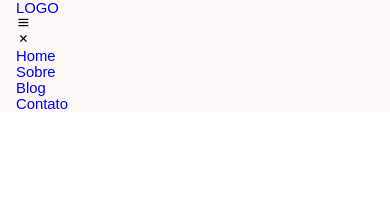
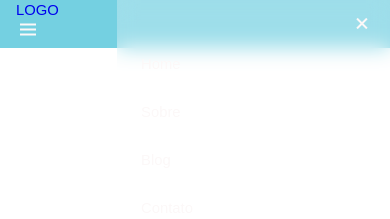
Before and after one commit to JudisP/ladingPage-NitrogenioCafe, a plain HTML site: page index.html in a window 390 px wide. Drawn offline with nearby package versions, Linux system fonts and the light colour scheme; files whose address does not match are found by name.

Commit message:
Update CSS

```diff
--- a/css/styles.css
+++ b/css/styles.css
@@ -3,9 +3,9 @@
     --header-height: 3rem;
 
     --first-color: #74d0e1;
-    --first-color: #C1576A;
-    --first-color: #A83E51;
-    --first-color: #FCF8F8;
+    --first-color-dark: #C1576A;
+    --first-color-darken: #A83E51;
+    --white-color: #FCF8F8;
 
     --body-font: 'Poppins', sans-serif;
     --big-font-size: 2.5rem;
@@ -70,3 +70,49 @@ img{
     z-index: var(--z-fixed);
     background-color: var(--first-color);
 }
+
+.nav{
+    height: var(--header-height);
+    display: flex;
+    justify-content: space-between;
+    align-items: center;
+}
+
+@media screen and (max-width: 768px){
+    .nav__menu{
+        position: fixed;
+        top: 0;
+        right: 0;
+        width: 70%;
+        height: 100;
+        padding: 3.5rem 1.5rem 0;
+        background: rgba(255, 255, 255,.3);
+        backdrop-filter: blur(10px);
+        transition: .5;
+    }
+}
+
+.nav__close{
+    position: absolute;
+    top: .75rem;
+    right: 1rem;
+    font-size: 1.5rem;
+    cursor: pointer;
+}
+
+.nav__item{
+    margin-bottom: 2rem;
+}
+
+.nav__close, .nav__link, .nav__logo, .nav__toggle{
+    color: var(--white-color);
+}
+
+.nav__link:hover{
+    color: var(--first-color-dark);
+}
+
+.nav__toggle{
+    font-size: 1.5rem;
+    cursor: pointer;
+}
--- a/index.html
+++ b/index.html
@@ -16,7 +16,7 @@
         <header class="header-1">
             <nav class="nav bd-grid">
                 <div>
-                    <a href="#" class="nav_log">LOGO</a>
+                    <a href="#" class="nav__log">LOGO</a>
 
                     <div class="nav__toggle" id="nav-toggle">
                         <i class='bx bx-menu'></i>
```
